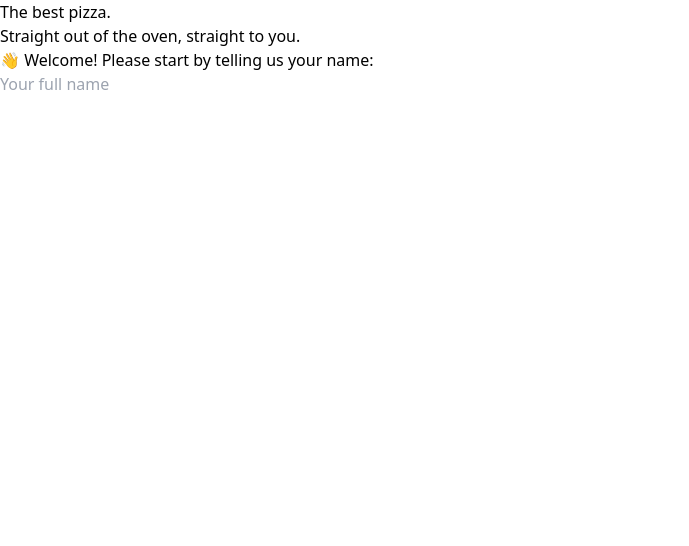
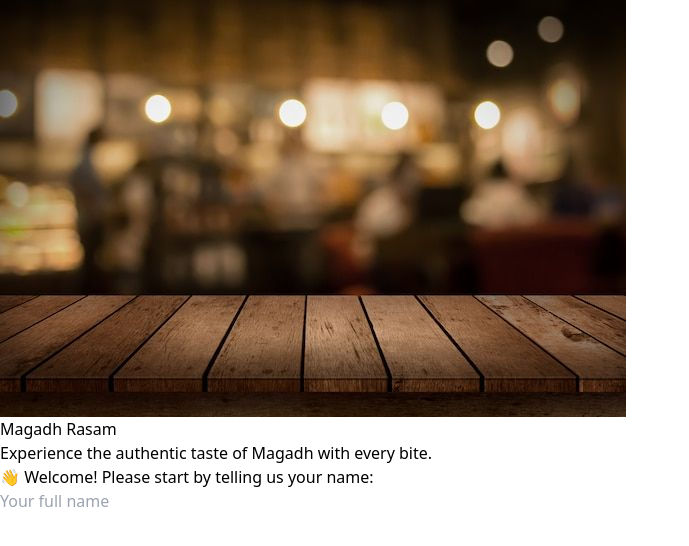
Before and after one commit to anandspaces/magadh-rasam, a React (Vite) app in the folder frontend/: page / in a window 1280 px wide. Shown: the top 546 px of the page, without its empty margins (0-689 px from the left). Built offline with nearby package versions, Linux system fonts and the light colour scheme.

Commit message:
added wallpaper to the home page

```diff
--- a/frontend/src/pages/Home.tsx
+++ b/frontend/src/pages/Home.tsx
@@ -1,17 +1,22 @@
+import image from "../assets/wallpaper1.jpg";
 import Login from "./Login";
 
 const Home = () => {
-
   return (
-    <div className="my-10 px-4 text-center sm:my-16">
-      <h1 className="mb-16 text-3xl sm:text-6xl font-semibold md:text-6xl">
-        The best pizza.
-        <br />
-        <span className="text-orange-500">
-          Straight out of the oven, straight to you.
-        </span>
-      </h1>
+    <div className="relative">
+      <img src={image} alt="wallpaper" className="w-full h-auto" />
+      <div className="absolute inset-0 flex flex-col items-center justify-center text-center text-white">
+        <h1 className="mb-4 text-3xl sm:text-6xl font-semibold md:text-6xl">
+          Magadh Rasam
+          <br />
+            <span className="text-yellow-600 text-2xl sm:text-4xl md:text-4xl">
+            Experience the authentic taste of Magadh with every bite.
+            </span>
+        </h1>
+      </div>
+      <div className="my-10 px-4 text-center sm:my-16">
         <Login />
+      </div>
     </div>
   );
 };
```
Also changed, not shown: frontend/src/assets/wallpaper.jpg (added), frontend/src/assets/wallpaper1.jpg (added).
